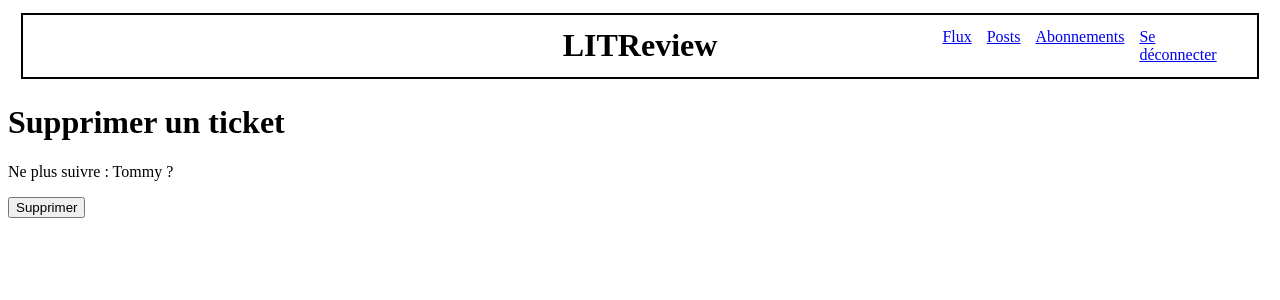
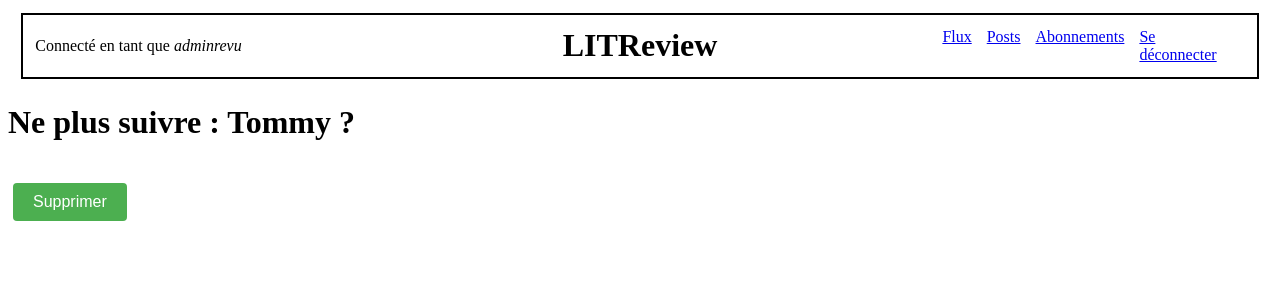
Before and after one commit to NicolasF425/litrevu, a Django app: page /subscriptions/3/delete/ in a window 1280 px wide. Shown: the top 300 px of the page. Run offline with Django 5.2, Linux system fonts and the light colour scheme; a user stored in the database is signed in; data comes from the database, SQL or seed files in the repository; both versions use the stored data as it was after the commit.

Commit message:
correction flux

```diff
--- a/litrevu/appli/templates/appli/delete_following.html
+++ b/litrevu/appli/templates/appli/delete_following.html
@@ -2,13 +2,11 @@
 
 {% block content %}
 
-    <h1>Supprimer un ticket</h1>
-
-    <p>Ne plus suivre : {{ following.followed_user.username }} ?</p>
+    <p><h1>Ne plus suivre : {{ following.followed_user.username }} ?</h></p>
 
     <form action="" method="post">
     {% csrf_token %}
-    <input type="submit" value="Supprimer">
+    <input type="submit" value="Supprimer" class="button">
     </form>
 
     {% endblock content %}
--- a/litrevu/appli/views.py
+++ b/litrevu/appli/views.py
@@ -60,18 +60,18 @@ def flux(request):
     tickets = models.Ticket.objects.all()
     reviews = models.Review.objects.all()
 
-    followed = models.UserFollows.objects.filter(followed_user=current_user).values_list('user', flat=True)
+    followed = models.UserFollows.objects.filter(user=current_user).values_list('followed_user', flat=True)
 
     tickets = models.Ticket.objects.filter(
         Q(user=current_user) |  # Tickets créés par l'utilisateur connecté
         Q(user__in=followed)  # OU créés par les utilisateurs suivis
-    ).order_by('-time_created')
+    )
 
     reviews = models.Review.objects.filter(
         Q(user=current_user) |  # Reviews créés par l'utilisateur connecté
         Q(user__in=followed) |  # OU créées par les utilisateurs suivis
         Q(ticket__user=current_user)  # OU dont le ticket a été créé par l'utilisateur connecté
-    ).order_by('-time_created')
+    )
 
     # on fusionne les listes en posts et on les trie par ordre antichronologique
     posts = list(chain(tickets, reviews))
--- a/litrevu/templates/base_connected.html
+++ b/litrevu/templates/base_connected.html
@@ -8,7 +8,9 @@
     <body>
         <div class="base-border">
             <div class="header-container">
-                <div class="left-space"></div>
+                <div class="left-space">
+                    Connecté en tant que <i>{{ user.username }}</i>
+                </div>
                 <h1 class="title">LITReview</h1>
                 <div class="nav-links">
                     <a href="{% url 'flux' %}">Flux</a>
```
Also changed, not shown: litrevu/db.sqlite3, readme.md.
